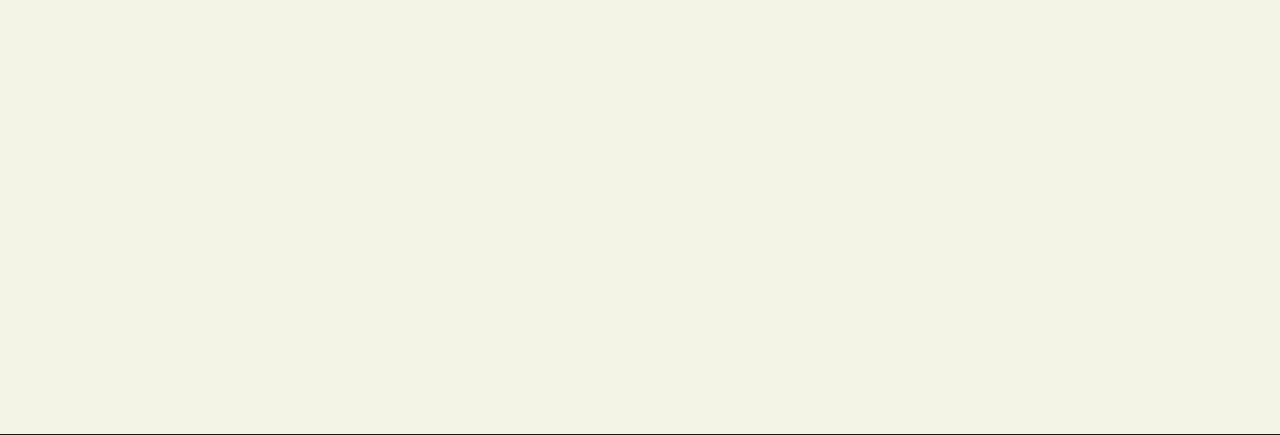
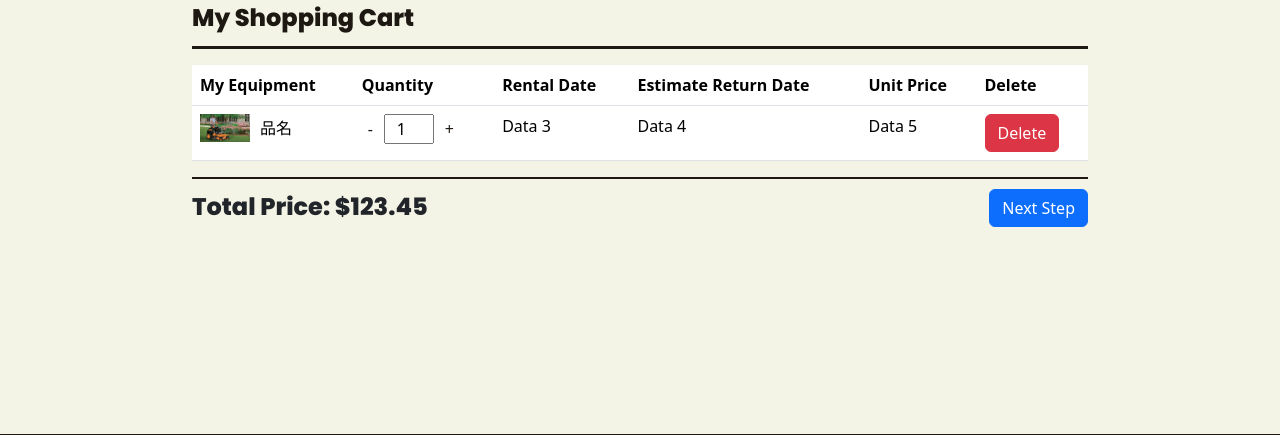
Before and after one commit to gaon5/agrihireApp, a Flask app: page /customer_cart in a window 1280 px wide. Shown: the part 166-601 px from the top of the page. Run offline with Flask 3, Linux system fonts and the light colour scheme.

Commit message:
add the cart page

```diff
--- a/app/customer.py
+++ b/app/customer.py
@@ -214,6 +214,7 @@ def customer_cart():
     # cart
     return render_template('customer/customer_cart.html' )
 
+
 @app.route('/add_to_cart', methods=['POST'])
 def add_to_cart():
     equipment_id = request.form.get('equipment_id')
@@ -221,3 +222,13 @@ def add_to_cart():
     print(session)
     # return redirect(url_for('guest_cart'))
     pass
+
+
+@app.route('/delete_item', methods=['POST'])
+def delete_item():
+    equipment_id = request.form.get('equipment_id')
+    pass
+
+@app.route('/location', methods=['POST'])
+def location():
+    pass
--- a/app/templates/customer/customer_cart.html
+++ b/app/templates/customer/customer_cart.html
@@ -8,22 +8,133 @@ Shopping Cart
 
 {% block mycss %}
 <style>
-    .cart-item {
-        border-bottom: 1px solid #ccc;
+    .cart-title {
+        color: #1D1912;       /* 字体颜色 */
+        font-family: 'Poppins', sans-serif;    /* 字体 */
+        font-size: 24px;       /* 字体大小 */
+        margin-left: 15%;      /* 左侧距离 */
+        margin-right: 15%;     /* 右侧距离 */
+        border-bottom: 3px solid #1D1912;    /* 3px深色横线 */
+        padding-bottom: 10px;      /* 为了使横线与文字之间有些间距 */
+    }
+
+    .quantity-btn {
+        border: none;  /* 移除按钮的边框 */
+        background-color: transparent;  /* 透明背景 */
+        color: #1D1912;  /* 修改字体颜色 */
+        cursor: pointer;  /* 更改光标样式为pointer */
+    }
+
+    .quantity-btn:hover {
+        background-color: #eacd76;  /* 设置鼠标hover时的背景颜色 */
+    }
+
+    .total-bar {
+        display: flex;
+        justify-content: space-between;  /* 将内容分布在两端，而不仅仅是右侧 */
         padding: 10px 0;
-        display: flex;
-        justify-content: space-between;
+        border-top: 2px solid #1D1912;
     }
+
+    .total-price {
+        margin-right: 15%;  /* 与页面右侧对齐 */
+        font-size: 24px;    /* 字体大小 */
+        font-weight: bold;  /* 粗体字 */
+        font-family: 'Poppins', sans-serif;
+    }
+
 </style>
 
 {% endblock %}
 
 
 {% block body %}
+<div>
+    <p class="cart-title">
+        My Shopping Cart
+    </p>
+
+    <div style="margin-left: 15%; margin-right: 15%;">
+        <table class="table">
+            <thead>
+                <tr>
+                    <th scope="col">My Equipment</th>
+                    <th scope="col">Quantity</th>
+                    <th scope="col">Rental Date</th>
+                    <th scope="col">Estimate Return Date</th>
+                    <th scope="col">Unit Price</th>
+                    <th scope="col">Delete</th>
+                </tr>
+            </thead>
+            <tbody>
+                <tr>
+                    <td>
+                        <div style="display: flex; align-items: center;">
+                            <!-- 图片部分 -->
+                            <img src="{{ url_for('static', filename='image/mowers.jpg') }}" alt="Equipment Image" style="width: 50px; height: auto; margin-right: 10px;">
+                            <!-- 文字部分 -->
+                            <div style="max-width: 200px; word-wrap: break-word;">
+                                品名
+                            </div>
+                        </div>
+                    </td>
+                    <td>
+                        <div style="display: flex; align-items: center;">
+                            <!-- 减号按钮 -->
+                            <button class="quantity-btn" onclick="decrementQuantity()">-</button>
+
+                            <!-- 数量输入字段 -->
+                            <input type="number" id="quantityInput" value="1" min="1" style="width: 50px; text-align: center; margin: 0 5px;">
+
+                            <!-- 加号按钮 -->
+                            <button class="quantity-btn" onclick="incrementQuantity()">+</button>
+                        </div>
+                    </td>
+                    <td>Data 3</td>
+                    <td>Data 4</td>
+                    <td>Data 5</td>
+                    <td>
+                        <form action="{{ url_for('delete_item') }}" method="post">
+                            <button type="submit" class="btn btn-danger">Delete</button>
+                        </form>
+                    </td>
+                </tr>
+                <!-- Add more rows as needed -->
+            </tbody>
+        </table>
+
+        <div class="total-bar">
+            <span class="total-price">Total Price: $123.45</span>
+            <form action="{{ url_for('location') }}" method="get">  <!-- 使用你的下一页路由名替换'next_step_route' -->
+                <button type="submit" class="btn btn-primary">Next Step</button>
+            </form>
+        </div>
+
+
+
+
+    </div>
+
+</div>
 
 {% endblock %}
 
 
 {% block myjs %}
+    <script>
+        function decrementQuantity() {
+            let input = document.getElementById('quantityInput');
+            let currentValue = parseInt(input.value, 10);
+            if (currentValue > 1) {
+                input.value = currentValue - 1;
+            }
+        }
+
+        function incrementQuantity() {
+            let input = document.getElementById('quantityInput');
+            let currentValue = parseInt(input.value, 10);
+            input.value = currentValue + 1;
+        }
+    </script>
 
 {% endblock %}
```
